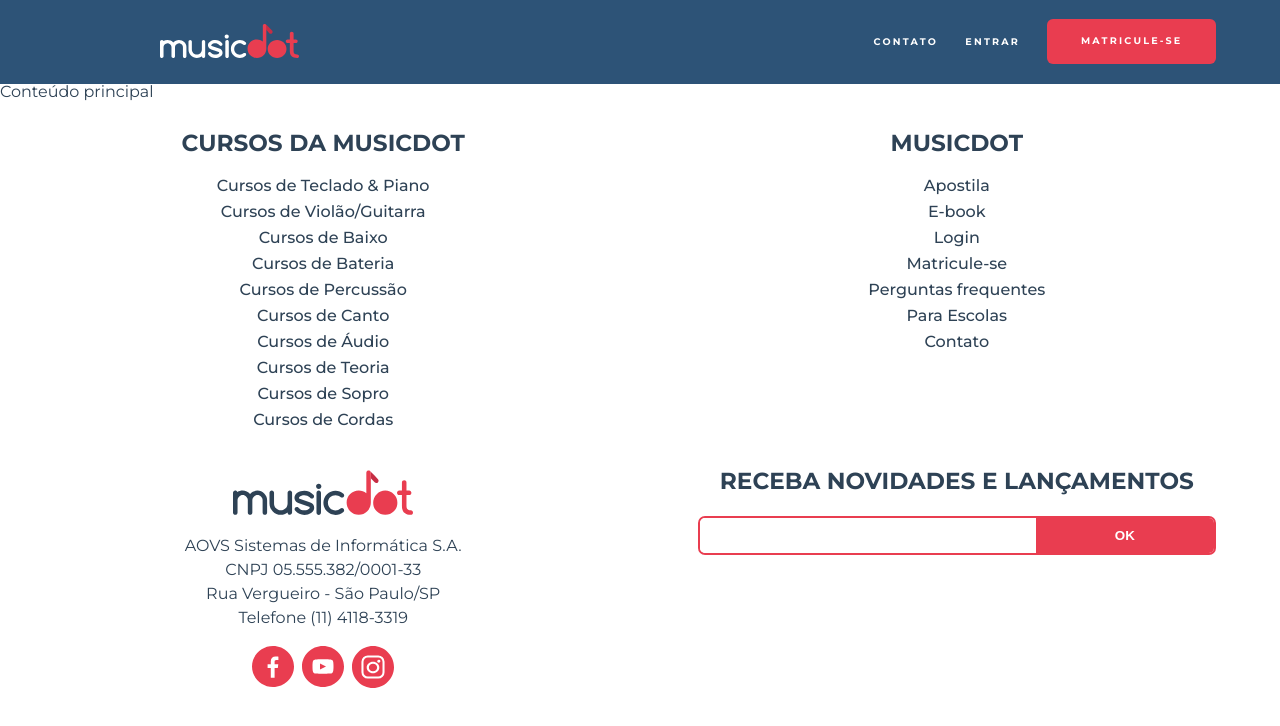
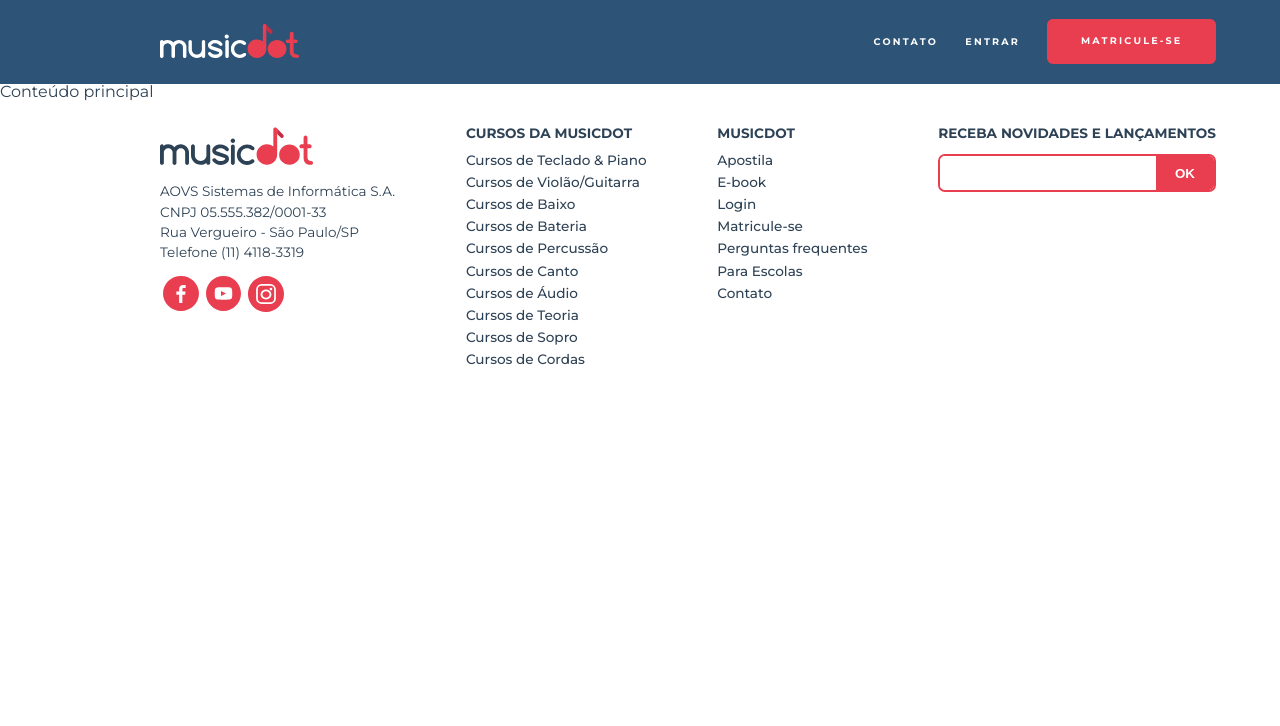
Before and after one commit to Anguna/musicdot, a plain HTML site: page index.html in a window 1280 px wide. Drawn offline with Linux system fonts and the light colour scheme.

Commit message:
detalhes

```diff
--- a/css/cabecalho.css
+++ b/css/cabecalho.css
@@ -26,7 +26,8 @@
 }
 @media (min-width: 640px){
     .cabecalho{
-        padding: 0 5%;
+        padding-top: 0;
+        padding-bottom: 0;
         display: flex;
         justify-content: space-between;
         align-items: center;
@@ -48,9 +49,3 @@
         padding: 1.8em 3.5em;
     }
 }
-@media (min-width: 1066px){
-    .cabecalho{
-        padding-left: calc((100% - 960px) / 2);
-        padding-right: calc((100$ - 960px) / 2);
-    }
-}
--- /dev/null
+++ b/css/container.css
@@ -0,0 +1,16 @@
+.container {
+    padding-left: 5%;
+    padding-right: 5%;
+}
+@media (min-width: 1066px){
+    .container{
+        padding-left: calc((100% - 960px) / 2);
+        padding-right: calc((100$ - 960px) / 2);
+    }
+}
+@media (min-width: 1440px) {
+    .container{
+        padding-left: calc((100% - 1200px) / 2);
+        padding-right: calc((100% - 1200px) / 2);
+    }
+}
--- a/css/rodape.css
+++ b/css/rodape.css
@@ -1,5 +1,6 @@
 .rodape{
-    padding: 2em 5%;
+    padding-top: 2em;
+    padding-bottom: 2em;
     text-align: center;
     font-size: 0.7rem;
 }
@@ -41,7 +42,7 @@
         margin-top: 2em;
     }
 }
-@media (min-width: 640px){
+@media (min-width: 640px) and (max-width1200px) {
     .rodape{
         display: flex;
         flex-wrap: wrap;
@@ -71,3 +72,23 @@
         margin-top: 2em;
     }
 }
+@media (min-width: 1200px) {
+    .rodape{
+        display: flex;
+        justify-content: space-between;
+        font-size: 0.85rem;
+        text-align: left;
+    }
+    .rodape__titulo {
+        font-size: 1em;
+    }
+    .rodape__lista-midias-sociais {
+        justify-content: left;
+    }
+    .rodape__secao{
+        margin-top: 0;
+    }
+    .rodape__secao + .rodape__secao {
+        margin-left: 2em;
+    }
+}
--- a/index.html
+++ b/index.html
@@ -7,12 +7,13 @@
     <link rel="shortcut icon" href="img/favicon.ico" type="image/x-icon">
     <link rel="stylesheet" href="https://fonts.googleapis.com/css?family=Montserrat:300,400,500,600,700,&display=block">
     <link rel="stylesheet" href="css/reset.css">
+    <link rel="stylesheet" href="css/container.css">
     <link rel="stylesheet" href="css/cabecalho.css">
     <link rel="stylesheet" href="css/rodape.css">
     <link rel="stylesheet" href="css/form-newsletter.css">
 </head>
 <body>
-    <header class="cabecalho">
+    <header class="cabecalho container">
         <a href="index.html">
             <img class="cabecalho__logo" src="img/musicdot-logo-light.svg" title="Ir para a página inicial da Musicdot" alt="Musicdot">
         </a>
@@ -27,7 +28,7 @@
     <main>
         Conteúdo principal
     </main>
-    <footer class="rodape">
+    <footer class="rodape container">
         <section class="rodape__secao rodape__secao--sobre">
             <img class="rodape__logo" src="img/logo.svg" alt="Logo da MusicDot">
             <p class="rodape__infos-empresa"> AOVS Sistemas de Informática S.A.
```
